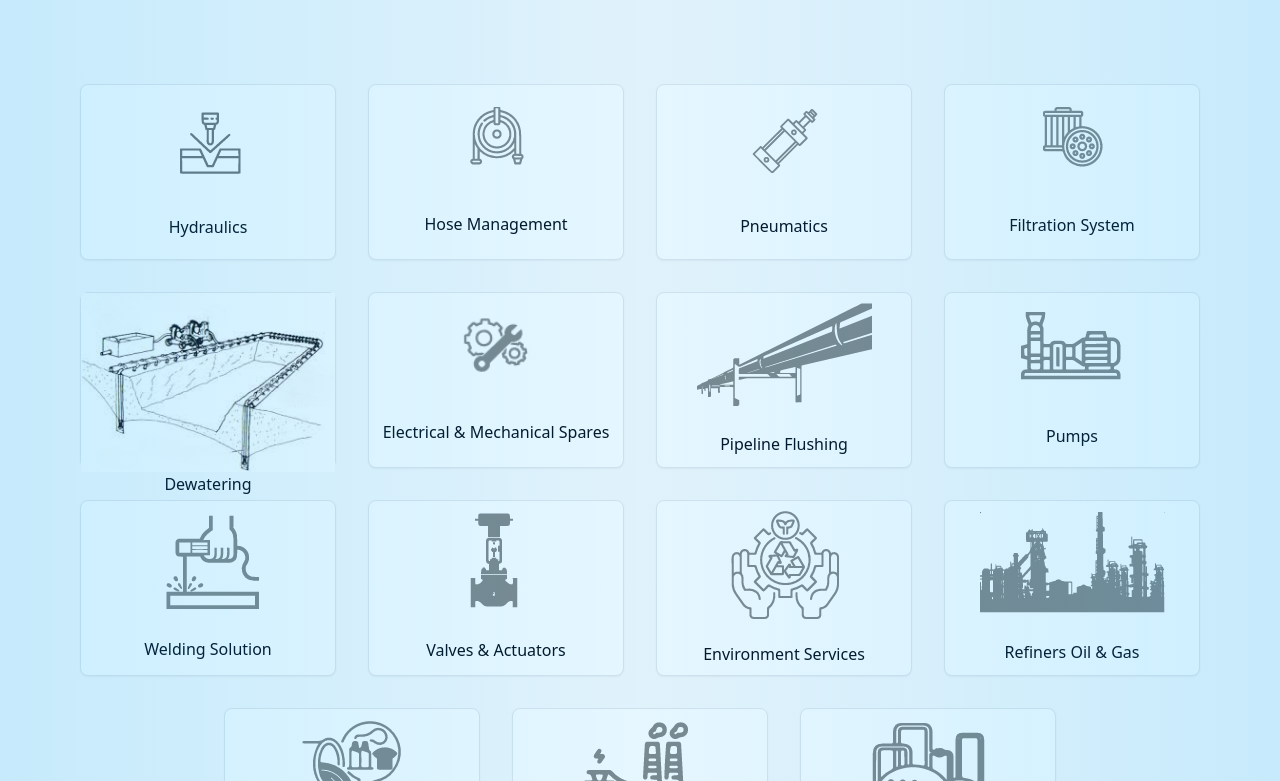
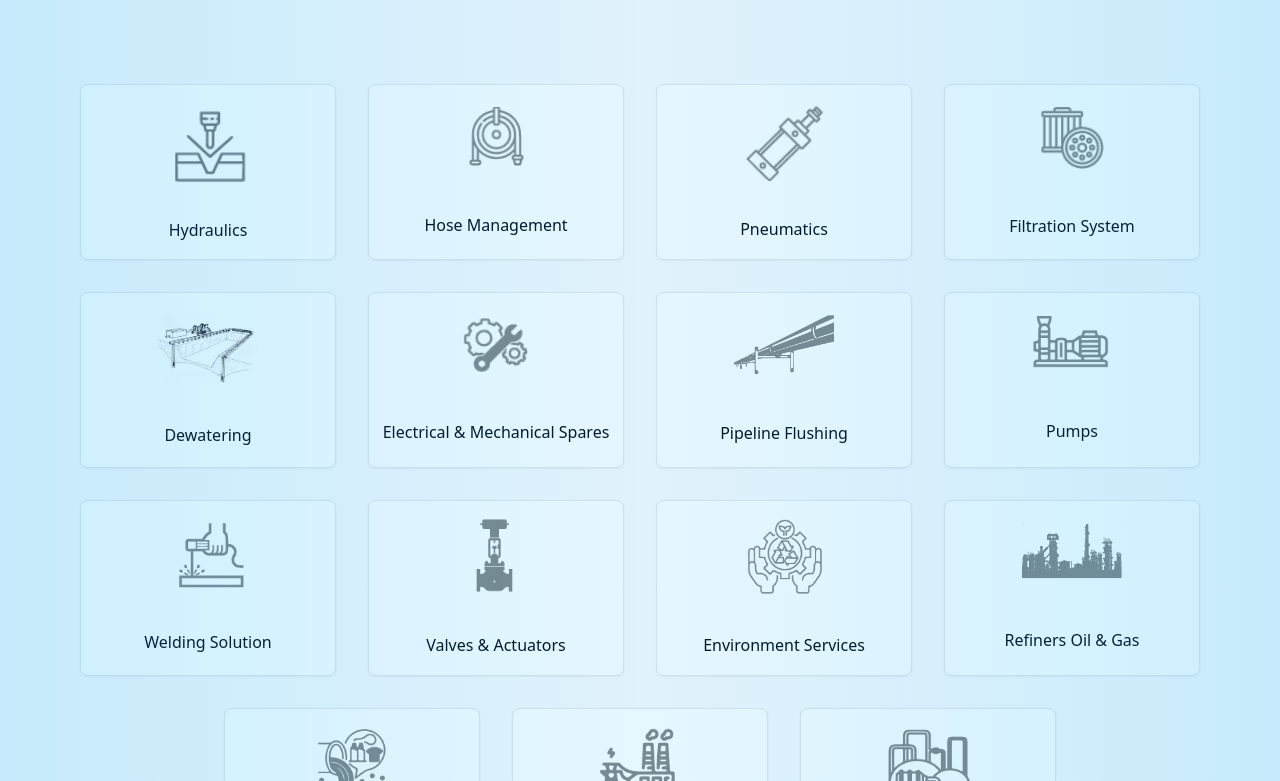
Before and after one commit to subashio/SP_International_Company, a Next.js app: page / in a window 1280 px wide. Shown: the part 939-1720 px from the top of the page. Built offline with nearby package versions, Linux system fonts and the light colour scheme.

Commit message:
logos-updated

```diff
--- a/src/components/ServicesAndProducts.tsx
+++ b/src/components/ServicesAndProducts.tsx
@@ -60,9 +60,9 @@
                     <Image
                       src={item.src}
                       alt={item.name}
-                      width={200}
+                      width={100}
                       height={100}
-                      className="h-auto w-auto"
+                      className="h-auto w-[100px]"
                     />
 
                     <p className="">{item.name}</p>
--- a/src/constants/detailes.ts
+++ b/src/constants/detailes.ts
@@ -39,6 +39,7 @@
     name: "Hydraulics",
     href: "#",
     type: "Services",
+    className: "w-16",
   },
   {
     id: 2,
@@ -46,6 +47,7 @@
     name: "Hose Management",
     href: "#",
     type: "Product",
+    className: "w-16",
   },
   {
     id: 3,
@@ -53,6 +55,7 @@
     name: "Pneumatics",
     href: "#",
     type: "Product",
+    className: "w-24",
   },
   {
     id: 4,
@@ -60,6 +63,7 @@
     name: "Filtration System",
     href: "#",
     type: "Product",
+    className: "w-20",
   },
   {
     id: 5,
@@ -67,6 +71,7 @@
     name: "Dewatering",
     href: "#",
     type: "Product",
+    className: "w-32",
   },
   {
     id: 6,
@@ -82,6 +87,7 @@
     name: "Pipeline Flushing",
     href: "#",
     type: "Services",
+    className: "w-20",
   },
 
   {
@@ -90,6 +96,7 @@
     name: "Pumps",
     href: "#",
     type: "Product",
+    className: "w-20",
   },
   {
     id: 9,
@@ -97,6 +104,7 @@
     name: "Welding Solution",
     href: "#",
     type: "Services",
+    className: "w-20",
   },
   {
     id: 10,
@@ -104,7 +112,7 @@
     name: "Valves & Actuators",
     href: "#",
     type: "Product",
-    className: "w-auto h-auto",
+    className: "w-20",
   },
   {
     id: 11,
@@ -112,6 +120,7 @@
     name: "Environment Services",
     href: "#",
     type: "Services",
+    className: "w-20",
   },
   {
     id: 12,
@@ -119,6 +128,7 @@
     name: "Refiners Oil & Gas",
     href: "#",
     type: "Services",
+    className: "w-20",
   },
   {
     id: 13,
@@ -126,6 +136,7 @@
     name: "Water & Waste Water",
     href: "#",
     type: "Services",
+    className: "w-20",
   },
   {
     id: 14,
@@ -133,6 +144,7 @@
     name: "POWER",
     href: "#",
     type: "Services",
+    className: "w-20",
   },
   {
     id: 15,
@@ -140,6 +152,7 @@
     name: "Chemical & Process",
     href: "#",
     type: "Services",
+    className: "w-20",
   },
 ];
 
```
